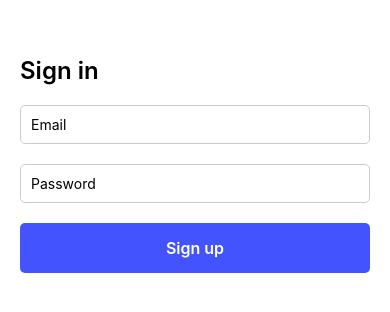
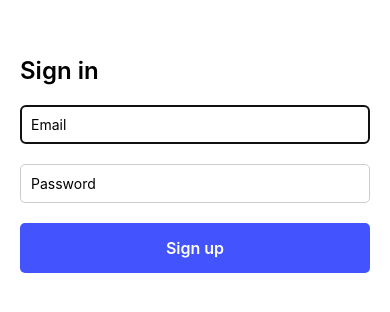
Before and after one commit to Eddystar01/authflow, a React Native app: screen / in a window 390 px wide. Shown: the part 258-570 px from the top of the page. Built offline with nearby package versions, Linux system fonts and the light colour scheme.

Commit message:
textinputprops

```diff
--- a/App.tsx
+++ b/App.tsx
@@ -6,7 +6,14 @@
     <KeyboardAvoidingView behavior={Platform.OS === "ios" ? "padding" : "height"}
     style={styles.container}>
       <Text style={styles.title}>Sign in</Text>
-      <TextInput placeholder="Email" style={styles.input} />
+      <TextInput
+      placeholder="Email"
+      style={styles.input}
+      autoFocus={true}
+      autoCapitalize='none'
+      keyboardType='email-address'
+      autoComplete='email'
+      />
       <TextInput
       placeholder="Password"
       secureTextEntry
```
